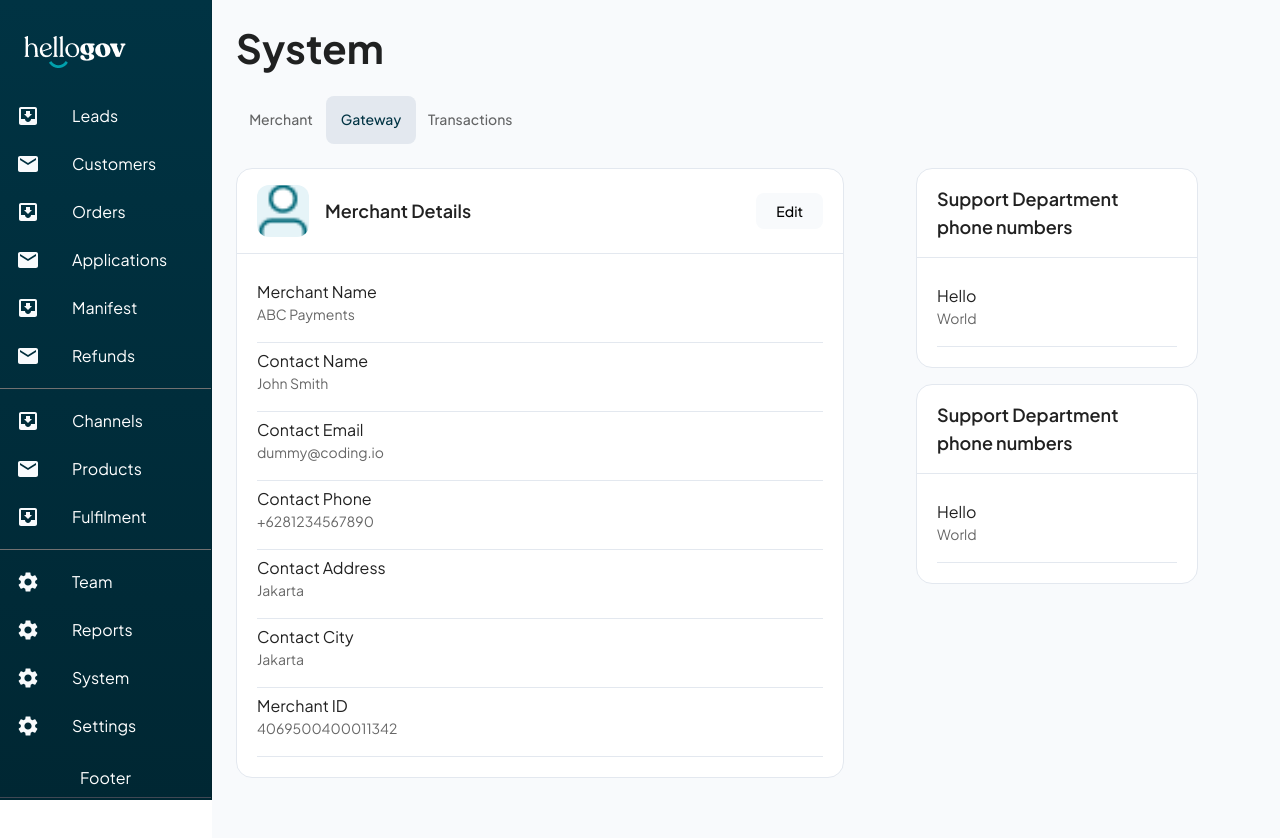
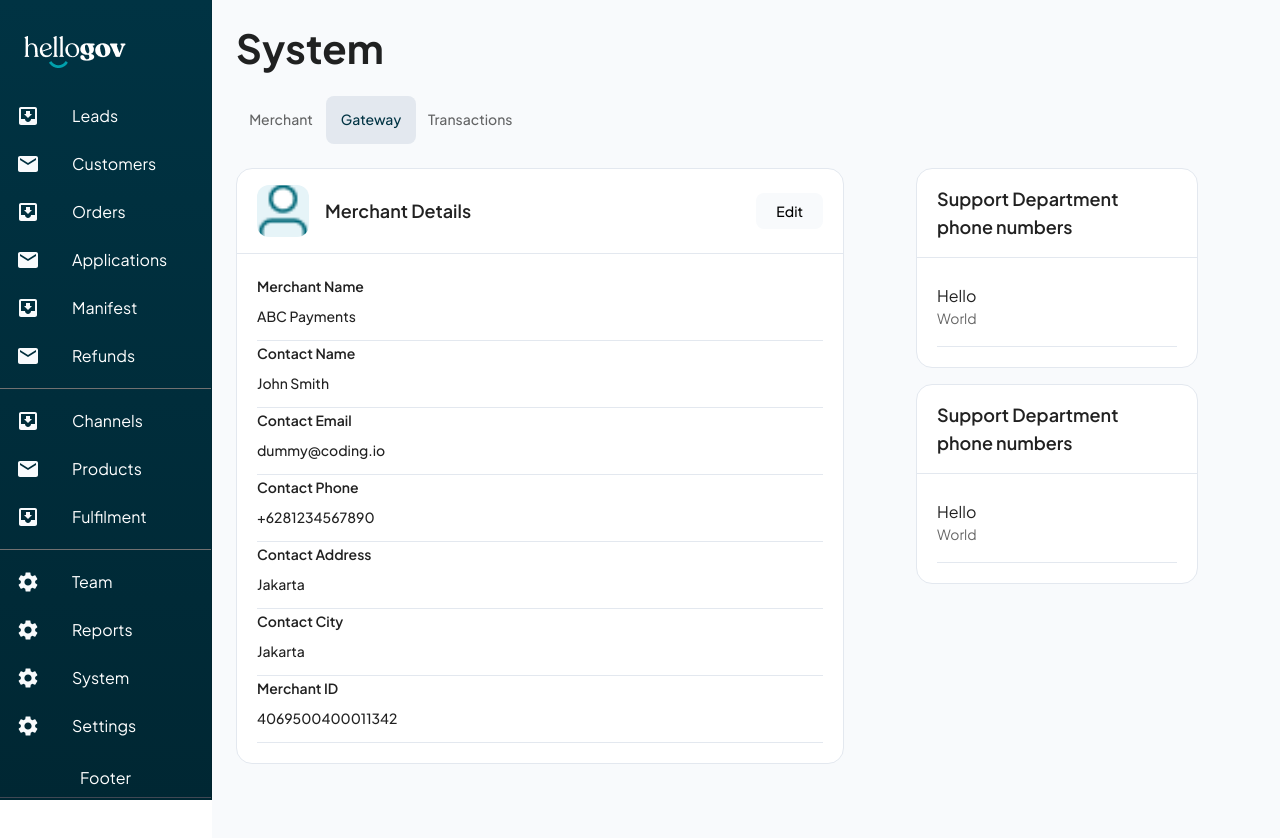
Before and after one commit to trimulabs/demo-project-asad, a Next.js app: page / in a window 1280 px wide. Both pictures are taken after a click on the tab "Gateway". Shown: the top 838 px of the page. Built offline with nearby package versions, Linux system fonts and the light colour scheme.

Commit message:
shifted from list to box

```diff
--- a/src/components/FormData.tsx
+++ b/src/components/FormData.tsx
@@ -5,7 +5,6 @@ import {
   List,
   ListItem,
   ListItemText,
-  Divider,
   Avatar,
   Typography,
   Button,
@@ -73,21 +72,31 @@ export default function FromData() {
           Edit
         </Button>
       </Stack>
-
-      <List sx={{ padding: theme.spacing(2.5) }}>
+      <Box sx={{ padding: theme.spacing(2.5) }}>
         {data.map((item) => (
-          <ListItem
+          <Box
             key={item.entity}
-            disablePadding={true}
             sx={{
               borderBottom: `1px solid var(--grayscale-200, ${COLORS.selected})`,
-              paddingBottom: theme.spacing(1.5),
             }}
           >
-            <ListItemText primary={item.entity} secondary={item.content} />
-          </ListItem>
+            <Stack
+              direction="column"
+              sx={{
+                paddingBottom: theme.spacing(1.5),
+                gap: theme.spacing(0.75),
+              }}
+            >
+              <Box>
+                <Typography variant="labelS">{item.entity}</Typography>
+              </Box>
+              <Box>
+                <Typography variant="labelSS">{item.content}</Typography>
+              </Box>
+            </Stack>
+          </Box>
         ))}
-      </List>
+      </Box>
     </Box>
   )
 }
--- a/src/components/Gateway.tsx
+++ b/src/components/Gateway.tsx
@@ -1,5 +1,5 @@
 import React from 'react'
-import { Box, Grid } from '@mui/material'
+import { Grid } from '@mui/material'
 import FormData from '@/components/FormData'
 import GenericList from '@/components/GenericList'
 
--- a/src/styles/ThemeRegistry/theme.tsx
+++ b/src/styles/ThemeRegistry/theme.tsx
@@ -17,6 +17,7 @@ interface CustomTypographyVariants {
   labelL: React.CSSProperties
   labelM: React.CSSProperties
   labelS: React.CSSProperties
+  labelSS: React.CSSProperties
   labelXS: React.CSSProperties
   errorBodyXS: React.CSSProperties
 }
@@ -38,6 +39,7 @@ declare module '@mui/material/Typography' {
     labelL: true
     labelM: true
     labelS: true
+    labelSS: true
     labelXS: true
     bodyXL: true
     bodyL: true
@@ -95,6 +97,11 @@ const typographyOptions = {
   labelS: {
     fontSize: '14px',
     fontWeight: 600,
+    lineHeight: '142.857%',
+  },
+  labelSS: {
+    fontSize: '14px',
+    fontWeight: 500,
     lineHeight: '142.857%',
   },
   labelXS: {
```
Also changed, not shown: src/components/GenericList.tsx (+1 -8 lines).
